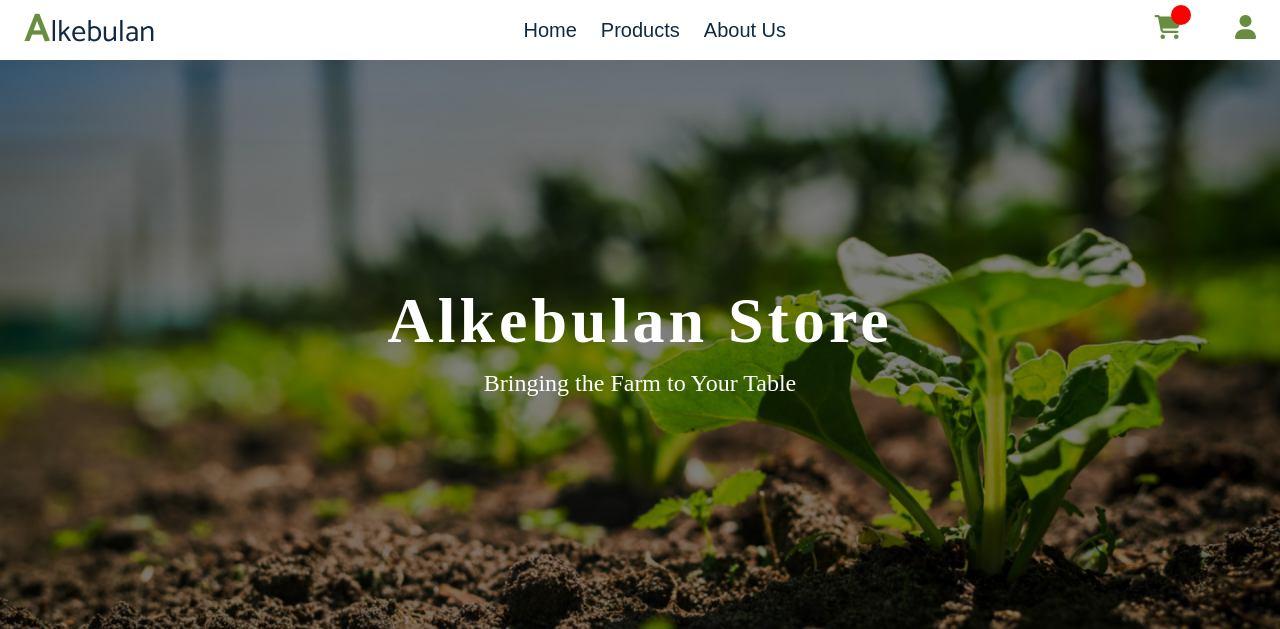
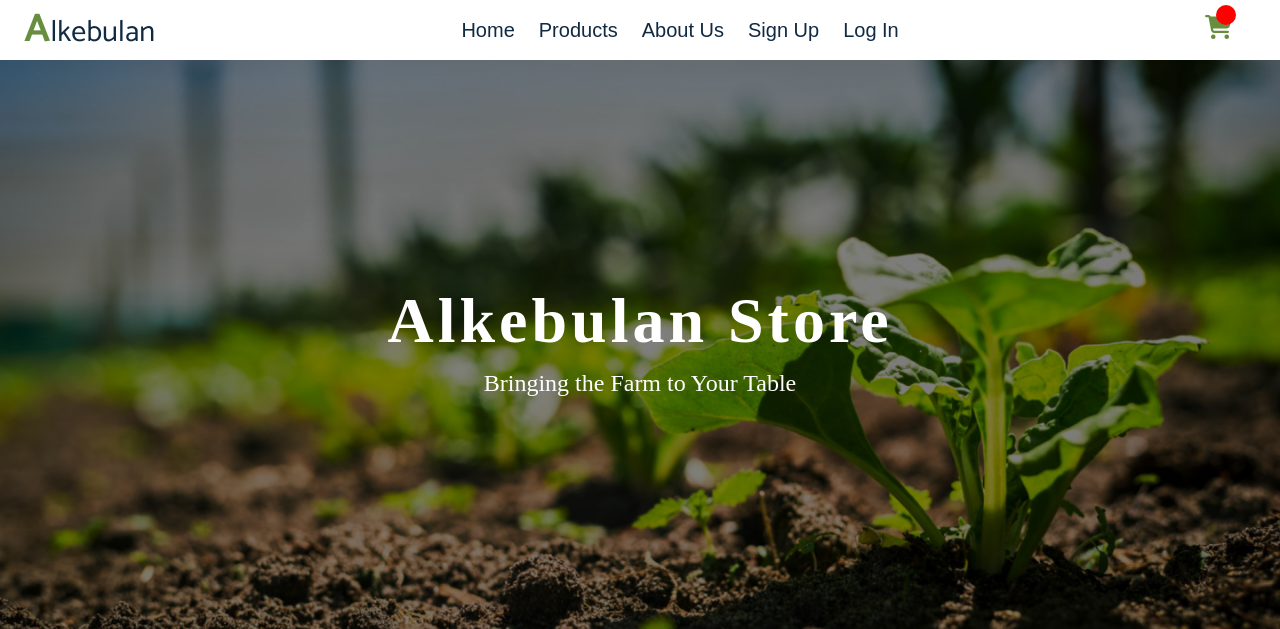
Before and after one commit to mistidevs/Alkebulan, a Flask app: page / in a window 1280 px wide. Shown: the top 629 px of the page. Run offline with Flask 3, Linux system fonts and the light colour scheme; some libraries are stand-ins or nearby versions; some web fonts are replaced.

Commit message:
code (base.html) : Sign Up and Log In Buttons

```diff
--- a/frontend-flask/templates/base.html
+++ b/frontend-flask/templates/base.html
@@ -53,12 +53,15 @@
           {% endif %}
           {% if current_user.is_authenticated %}
           <li><a href="{{ url_for('logout') }}">Log Out</a></li>
+          {% else%}
+          <li><a href="{{ url_for('register') }}">Sign Up</a></li>
+          <li><a href="{{ url_for('login') }}">Log In</a></li>
           {% endif %}
           <!--<li><a href="{{ url_for('contact') }}">Contact Us</a></li>-->
         </ul>
         <div class="main-user">
           <a href="{{ url_for('shop') }}?{{ cache_id }}" class="shop-icon"><i class="fas fa-shopping-cart shop-icon"></i> <span></span></a>
-          <i class="fa-solid fa-user user"></i>
+          <!--<i class="fa-solid fa-user user"></i>-->
         </div>
       </nav>
       {% if request.path == url_for('home') %}
```
